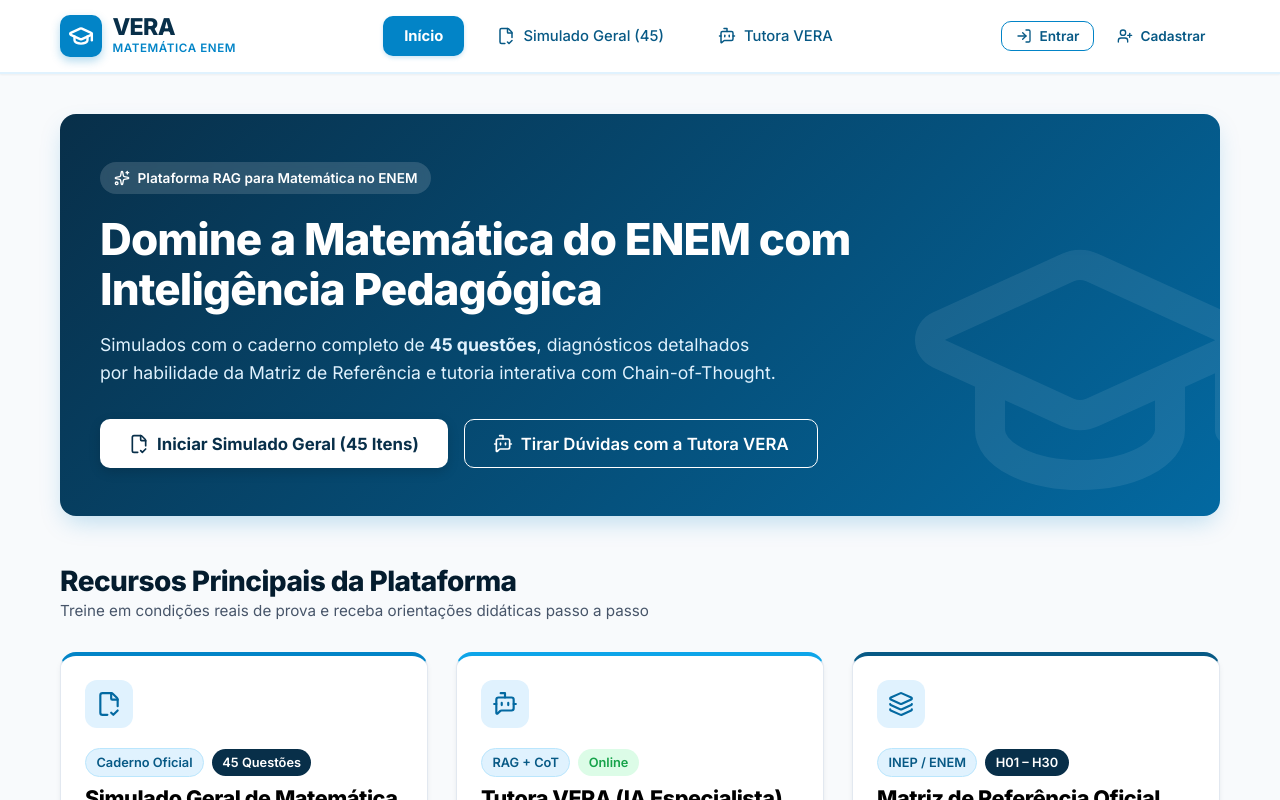
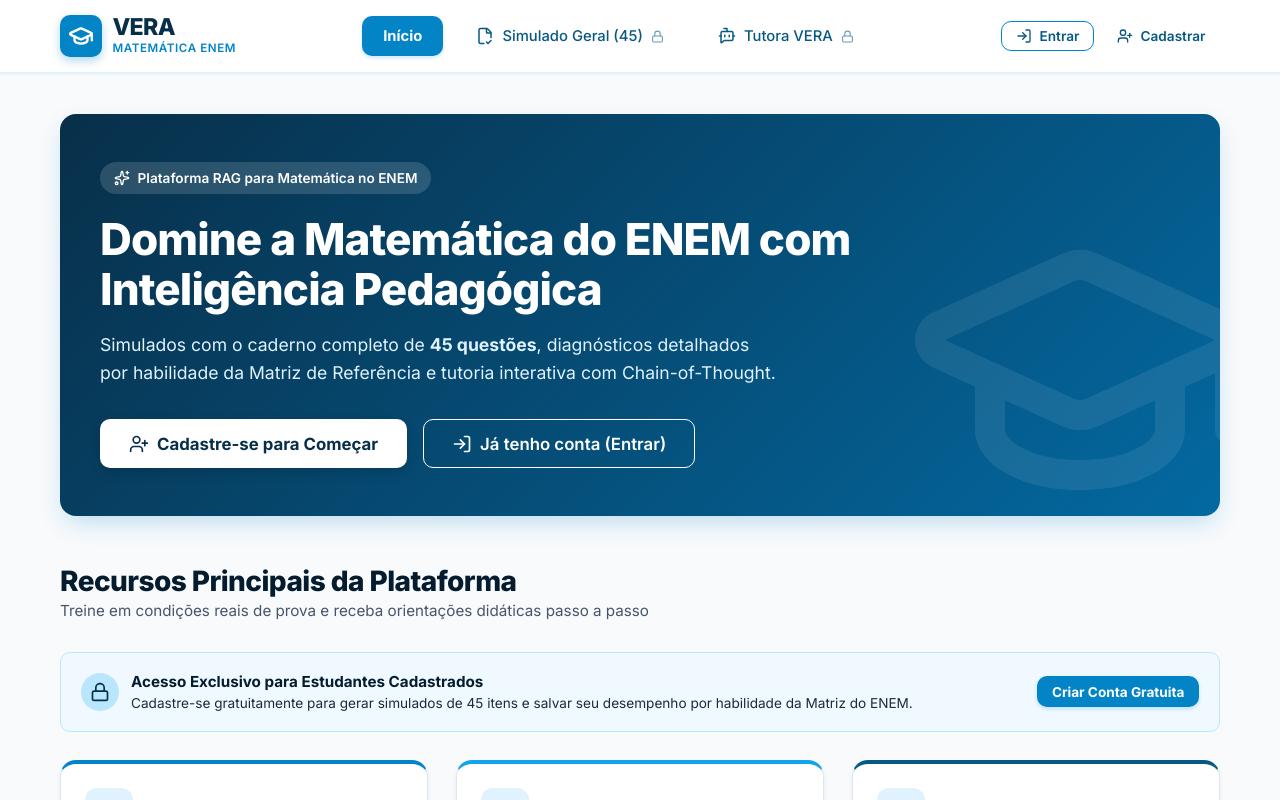
Before and after one commit to burnesz/vera, a React (Vite) app in the folder frontend/: page / in a window 1280 px wide. Shown: the top 800 px of the page. Built offline with nearby package versions, Linux system fonts and the light colour scheme; no server answers.

Commit message:
feat: restrict simulado and chat access to authenticated users with UI lock indicators and login prompts

```diff
--- a/frontend/src/components/Navbar.tsx
+++ b/frontend/src/components/Navbar.tsx
@@ -9,6 +9,7 @@ import {
   UserPlus,
   Menu,
   X,
+  Lock,
 } from 'lucide-react';
 
 interface NavbarProps {
@@ -127,6 +128,7 @@ export const Navbar: React.FC<NavbarProps> = ({ currentPage, onNavigate }) => {
           >
             <FileCheck2 size={18} />
             Simulado Geral (45)
+            {!isAuthenticated && <Lock size={13} style={{ opacity: 0.6 }} />}
           </button>
 
           <button
@@ -139,6 +141,7 @@ export const Navbar: React.FC<NavbarProps> = ({ currentPage, onNavigate }) => {
           >
             <BotMessageSquare size={18} />
             Tutora VERA
+            {!isAuthenticated && <Lock size={13} style={{ opacity: 0.6 }} />}
           </button>
         </nav>
 
@@ -254,18 +257,20 @@ export const Navbar: React.FC<NavbarProps> = ({ currentPage, onNavigate }) => {
           <button
             onClick={() => handleNav('simulado')}
             className={`btn ${currentPage === 'simulado' ? 'btn-primary' : 'btn-ghost'}`}
-            style={{ justifyContent: 'flex-start', width: '100%' }}
+            style={{ justifyContent: 'flex-start', width: '100%', gap: '0.65rem' }}
           >
             <FileCheck2 size={18} />
-            Simulado Geral (45 Questões)
+            <span>Simulado Geral (45 Questões)</span>
+            {!isAuthenticated && <Lock size={14} style={{ marginLeft: 'auto', opacity: 0.6 }} />}
           </button>
           <button
             onClick={() => handleNav('chat')}
             className={`btn ${currentPage === 'chat' ? 'btn-primary' : 'btn-ghost'}`}
-            style={{ justifyContent: 'flex-start', width: '100%' }}
+            style={{ justifyContent: 'flex-start', width: '100%', gap: '0.65rem' }}
           >
             <BotMessageSquare size={18} />
-            Tutora Especialista VERA
+            <span>Tutora Especialista VERA</span>
+            {!isAuthenticated && <Lock size={14} style={{ marginLeft: 'auto', opacity: 0.6 }} />}
           </button>
 
           <div style={{ height: '1px', backgroundColor: 'var(--border-light)', margin: '0.5rem 0' }} />
--- a/frontend/src/pages/ChatPage.tsx
+++ b/frontend/src/pages/ChatPage.tsx
@@ -1,4 +1,5 @@
 import React, { useState, useRef, useEffect } from 'react';
+import { useAuth } from '../context/AuthContext';
 import { chatService } from '../services/chatService';
 import type { ChatMessage } from '../types/chat';
 import { MathText } from '../components/MathText';
@@ -9,13 +10,15 @@ import {
   BotMessageSquare,
   User as UserIcon,
   Lightbulb,
+  Lock,
 } from 'lucide-react';
 
 interface ChatPageProps {
   onNavigate: (page: string) => void;
 }
 
-export const ChatPage: React.FC<ChatPageProps> = () => {
+export const ChatPage: React.FC<ChatPageProps> = ({ onNavigate }) => {
+  const { user, isAuthenticated } = useAuth();
   const [messages, setMessages] = useState<ChatMessage[]>(() => {
     return [
       {
@@ -111,6 +114,62 @@ Sobre qual conteúdo de Matemática você gostaria de conversar hoje?`,
     'Qual a diferença entre média aritmética e média ponderada?',
   ];
 
+  // Bloqueio de acesso para estudantes não cadastrados / não autenticados
+  if (!isAuthenticated) {
+    return (
+      <div className="container" style={{ padding: '4rem 1.25rem', textAlign: 'center' }}>
+        <div
+          className="card"
+          style={{
+            maxWidth: '560px',
+            margin: '0 auto',
+            padding: '3rem 2rem',
+            borderTop: '6px solid var(--ocean-600)',
+            boxShadow: 'var(--shadow-ocean)',
+          }}
+        >
+          <div
+            style={{
+              width: '64px',
+              height: '64px',
+              borderRadius: '50%',
+              backgroundColor: 'var(--ocean-100)',
+              color: 'var(--ocean-700)',
+              display: 'inline-flex',
+              alignItems: 'center',
+              justifyContent: 'center',
+              marginBottom: '1.25rem',
+            }}
+          >
+            <Lock size={32} />
+          </div>
+          <h1 style={{ fontSize: '1.75rem', fontWeight: 800, color: 'var(--ocean-950)', marginBottom: '0.75rem' }}>
+            Acesso Restrito à Tutora VERA
+          </h1>
+          <p style={{ fontSize: '1rem', color: 'var(--text-secondary)', lineHeight: '1.6', marginBottom: '2rem' }}>
+            Para conversar com a Tutora Inteligente e ter seu histórico de aprendizado registrado, você precisa estar cadastrado e conectado à plataforma.
+          </p>
+          <div style={{ display: 'flex', flexDirection: 'column', gap: '0.75rem' }}>
+            <button
+              onClick={() => onNavigate('register')}
+              className="btn btn-primary btn-lg"
+              style={{ width: '100%', fontWeight: 700 }}
+            >
+              Criar Conta Gratuita
+            </button>
+            <button
+              onClick={() => onNavigate('login')}
+              className="btn btn-outline"
+              style={{ width: '100%' }}
+            >
+              Já possui conta? Fazer Login
+            </button>
+          </div>
+        </div>
+      </div>
+    );
+  }
+
   return (
     <div className="container" style={{ padding: '1.5rem 1.25rem 3rem', maxWidth: '1000px' }}>
       <div
@@ -161,6 +220,11 @@ Sobre qual conteúdo de Matemática você gostaria de conversar hoje?`,
                 <span className="badge badge-success" style={{ fontSize: '0.75rem' }}>
                   Online
                 </span>
+                {user && (
+                  <span className="badge badge-ocean" style={{ fontSize: '0.75rem' }}>
+                    Estudante: {user.nome.split(' ')[0]}
+                  </span>
+                )}
               </div>
               <div style={{ fontSize: '0.8rem', color: 'var(--text-muted)' }}>
                 IA Especialista em Matemática • Matriz de Referência do ENEM
--- a/frontend/src/pages/HomePage.tsx
+++ b/frontend/src/pages/HomePage.tsx
@@ -9,6 +9,9 @@ import {
   Clock,
   Award,
   Layers,
+  UserPlus,
+  LogIn,
+  Lock,
 } from 'lucide-react';
 
 interface HomePageProps {
@@ -79,6 +82,8 @@ export const HomePage: React.FC<HomePageProps> = ({ onNavigate }) => {
           </p>
 
           <div style={{ display: 'flex', flexWrap: 'wrap', gap: '1rem' }}>
+            {isAuthenticated ? (
+              <>
                 <button
                   onClick={() => onNavigate('simulado')}
                   className="btn btn-lg"
@@ -106,6 +111,38 @@ export const HomePage: React.FC<HomePageProps> = ({ onNavigate }) => {
                   <BotMessageSquare size={20} />
                   Tirar Dúvidas com a Tutora VERA
                 </button>
+              </>
+            ) : (
+              <>
+                <button
+                  onClick={() => onNavigate('register')}
+                  className="btn btn-lg"
+                  style={{
+                    backgroundColor: 'var(--white)',
+                    color: 'var(--ocean-900)',
+                    fontWeight: 700,
+                    boxShadow: '0 4px 12px rgba(0, 0, 0, 0.15)',
+                  }}
+                >
+                  <UserPlus size={20} />
+                  Cadastre-se para Começar
+                </button>
+
+                <button
+                  onClick={() => onNavigate('login')}
+                  className="btn btn-lg btn-outline"
+                  style={{
+                    backgroundColor: 'transparent',
+                    borderColor: 'var(--white)',
+                    color: 'var(--white)',
+                    fontWeight: 600,
+                  }}
+                >
+                  <LogIn size={20} />
+                  Já tenho conta (Entrar)
+                </button>
+              </>
+            )}
           </div>
         </div>
 
@@ -133,6 +170,57 @@ export const HomePage: React.FC<HomePageProps> = ({ onNavigate }) => {
             Treine em condições reais de prova e receba orientações didáticas passo a passo
           </p>
         </div>
+
+        {/* Banner de Aviso de Acesso Exclusivo para Estudantes Cadastrados */}
+        {!isAuthenticated && (
+          <div
+            style={{
+              backgroundColor: 'var(--ocean-50)',
+              border: '1.5px solid var(--border-ocean)',
+              borderRadius: 'var(--radius-md)',
+              padding: '1rem 1.25rem',
+              display: 'flex',
+              alignItems: 'center',
+              justifyContent: 'space-between',
+              gap: '1rem',
+              marginBottom: '1.75rem',
+              flexWrap: 'wrap',
+            }}
+          >
+            <div style={{ display: 'flex', alignItems: 'center', gap: '0.75rem' }}>
+              <div
+                style={{
+                  width: '38px',
+                  height: '38px',
+                  borderRadius: '50%',
+                  backgroundColor: 'var(--ocean-200)',
+                  color: 'var(--ocean-900)',
+                  display: 'flex',
+                  alignItems: 'center',
+                  justifyContent: 'center',
+                  flexShrink: 0,
+                }}
+              >
+                <Lock size={20} />
+              </div>
+              <div>
+                <strong style={{ fontSize: '0.95rem', color: 'var(--ocean-950)' }}>
+                  Acesso Exclusivo para Estudantes Cadastrados
+                </strong>
+                <p style={{ fontSize: '0.85rem', color: 'var(--text-secondary)' }}>
+                  Cadastre-se gratuitamente para gerar simulados de 45 itens e salvar seu desempenho por habilidade da Matriz do ENEM.
+                </p>
+              </div>
+            </div>
+            <button
+              onClick={() => onNavigate('register')}
+              className="btn btn-primary btn-sm"
+              style={{ fontWeight: 700 }}
+            >
+              Criar Conta Gratuita
+            </button>
+          </div>
+        )}
 
         <div
           style={{
@@ -180,11 +268,11 @@ export const HomePage: React.FC<HomePageProps> = ({ onNavigate }) => {
             </div>
 
             <button
-              onClick={() => onNavigate('simulado')}
+              onClick={() => onNavigate(isAuthenticated ? 'simulado' : 'register')}
               className="btn btn-primary"
               style={{ width: '100%', justifyContent: 'space-between' }}
             >
-              <span>Começar Prova</span>
+              <span>{isAuthenticated ? 'Começar Prova' : 'Cadastre-se para Fazer'}</span>
               <ArrowRight size={18} />
             </button>
           </div>
@@ -228,11 +316,11 @@ export const HomePage: React.FC<HomePageProps> = ({ onNavigate }) => {
             </div>
 
             <button
-              onClick={() => onNavigate('chat')}
+              onClick={() => onNavigate(isAuthenticated ? 'chat' : 'register')}
               className="btn btn-outline"
               style={{ width: '100%', justifyContent: 'space-between' }}
             >
-              <span>Abrir Conversa</span>
+              <span>{isAuthenticated ? 'Abrir Conversa' : 'Cadastre-se para Acessar'}</span>
               <ArrowRight size={18} />
             </button>
           </div>
--- a/frontend/src/pages/SimuladoPage.tsx
+++ b/frontend/src/pages/SimuladoPage.tsx
@@ -1,4 +1,5 @@
 import React, { useState, useEffect } from 'react';
+import { useAuth } from '../context/AuthContext';
 import { simuladoService } from '../services/simuladoService';
 import type { Simulado, AlternativaLetra, SimuladoResultado } from '../types/simulado';
 import { MathText } from '../components/MathText';
@@ -15,6 +16,7 @@ import {
   RotateCcw,
   BotMessageSquare,
   Award,
+  Lock,
 } from 'lucide-react';
 
 interface SimuladoPageProps {
@@ -22,6 +24,7 @@ interface SimuladoPageProps {
 }
 
 export const SimuladoPage: React.FC<SimuladoPageProps> = ({ onNavigate }) => {
+  const { user, isAuthenticated } = useAuth();
   const [simulado, setSimulado] = useState<Simulado | null>(null);
   const [currentIndex, setCurrentIndex] = useState<number>(0);
   // Respostas salvas: questao_id -> alternativa marcada
@@ -36,12 +39,17 @@ export const SimuladoPage: React.FC<SimuladoPageProps> = ({ onNavigate }) => {
   const [resultado, setResultado] = useState<SimuladoResultado | null>(null);
   const [isLoading, setIsLoading] = useState<boolean>(true);
 
-  // Inicialização do caderno de 45 questões
+  // Inicialização do caderno de 45 questões vinculado ao estudante
   useEffect(() => {
+    if (!isAuthenticated) {
+      setIsLoading(false);
+      return;
+    }
+
     async function carregarSimulado() {
       setIsLoading(true);
       try {
-        const data = await simuladoService.gerarSimulado();
+        const data = await simuladoService.gerarSimulado(user?.id);
         setSimulado(data);
       } catch (err) {
         console.error('Erro ao inicializar simulado:', err);
@@ -51,7 +59,7 @@ export const SimuladoPage: React.FC<SimuladoPageProps> = ({ onNavigate }) => {
     }
 
     carregarSimulado();
-  }, []);
+  }, [isAuthenticated, user?.id]);
 
   // Temporizador do Simulado
   useEffect(() => {
@@ -121,7 +129,7 @@ export const SimuladoPage: React.FC<SimuladoPageProps> = ({ onNavigate }) => {
       }));
 
     try {
-      const res = await simuladoService.submeterSimulado(simulado.id, payload, simulado.itens);
+      const res = await simuladoService.submeterSimulado(simulado.id, payload, simulado.itens, user?.id);
       setResultado(res);
       setShowConfirmModal(false);
     } catch (err) {
@@ -140,12 +148,68 @@ export const SimuladoPage: React.FC<SimuladoPageProps> = ({ onNavigate }) => {
     setIsTimerRunning(true);
     setIsLoading(true);
     try {
-      const data = await simuladoService.gerarSimulado();
+      const data = await simuladoService.gerarSimulado(user?.id);
       setSimulado(data);
     } finally {
       setIsLoading(false);
     }
   };
+
+  // Bloqueio de acesso para estudantes não cadastrados / não autenticados
+  if (!isAuthenticated) {
+    return (
+      <div className="container" style={{ padding: '4rem 1.25rem', textAlign: 'center' }}>
+        <div
+          className="card"
+          style={{
+            maxWidth: '560px',
+            margin: '0 auto',
+            padding: '3rem 2rem',
+            borderTop: '6px solid var(--ocean-600)',
+            boxShadow: 'var(--shadow-ocean)',
+          }}
+        >
+          <div
+            style={{
+              width: '64px',
+              height: '64px',
+              borderRadius: '50%',
+              backgroundColor: 'var(--ocean-100)',
+              color: 'var(--ocean-700)',
+              display: 'inline-flex',
+              alignItems: 'center',
+              justifyContent: 'center',
+              marginBottom: '1.25rem',
+            }}
+          >
+            <Lock size={32} />
+          </div>
+          <h1 style={{ fontSize: '1.75rem', fontWeight: 800, color: 'var(--ocean-950)', marginBottom: '0.75rem' }}>
+            Acesso Restrito ao Simulado
+          </h1>
+          <p style={{ fontSize: '1rem', color: 'var(--text-secondary)', lineHeight: '1.6', marginBottom: '2rem' }}>
+            Para realizar o <strong>Simulado Geral com 45 questões</strong> e salvar seu histórico de proficiência nas 30 habilidades da Matriz do ENEM, é necessário estar cadastrado e conectado à plataforma.
+          </p>
+          <div style={{ display: 'flex', flexDirection: 'column', gap: '0.75rem' }}>
+            <button
+              onClick={() => onNavigate('register')}
+              className="btn btn-primary btn-lg"
+              style={{ width: '100%', fontWeight: 700 }}
+            >
+              Criar Conta Gratuita
+            </button>
+            <button
+              onClick={() => onNavigate('login')}
+              className="btn btn-outline"
+              style={{ width: '100%' }}
+            >
+              Já possui conta? Fazer Login
+            </button>
+          </div>
+        </div>
+      </div>
+    );
+  }
 
   if (isLoading) {
     return (
@@ -359,6 +423,7 @@ export const SimuladoPage: React.FC<SimuladoPageProps> = ({ onNavigate }) => {
           </h1>
           <div style={{ display: 'flex', alignItems: 'center', gap: '0.75rem', marginTop: '0.25rem' }}>
             <span className="badge badge-ocean">Caderno Padrão ENEM</span>
+            {user && <span className="badge badge-dark">Estudante: {user.nome}</span>}
             <span style={{ fontSize: '0.875rem', fontWeight: 600, color: 'var(--text-secondary)' }}>
               Respondidas: {answeredCount} de {totalQuestions} ({progressPercent}%)
             </span>
--- a/frontend/src/types/simulado.ts
+++ b/frontend/src/types/simulado.ts
@@ -21,6 +21,7 @@ export interface QuestaoItem {
 
 export interface Simulado {
   id: string;
+  user_id?: string | null;
   titulo: string;
   descricao?: string;
   tipo: string;
```
Also changed, not shown: frontend/src/services/simuladoService.ts (+8 -6 lines). Lines whose indentation alone changed are shown as unchanged.
